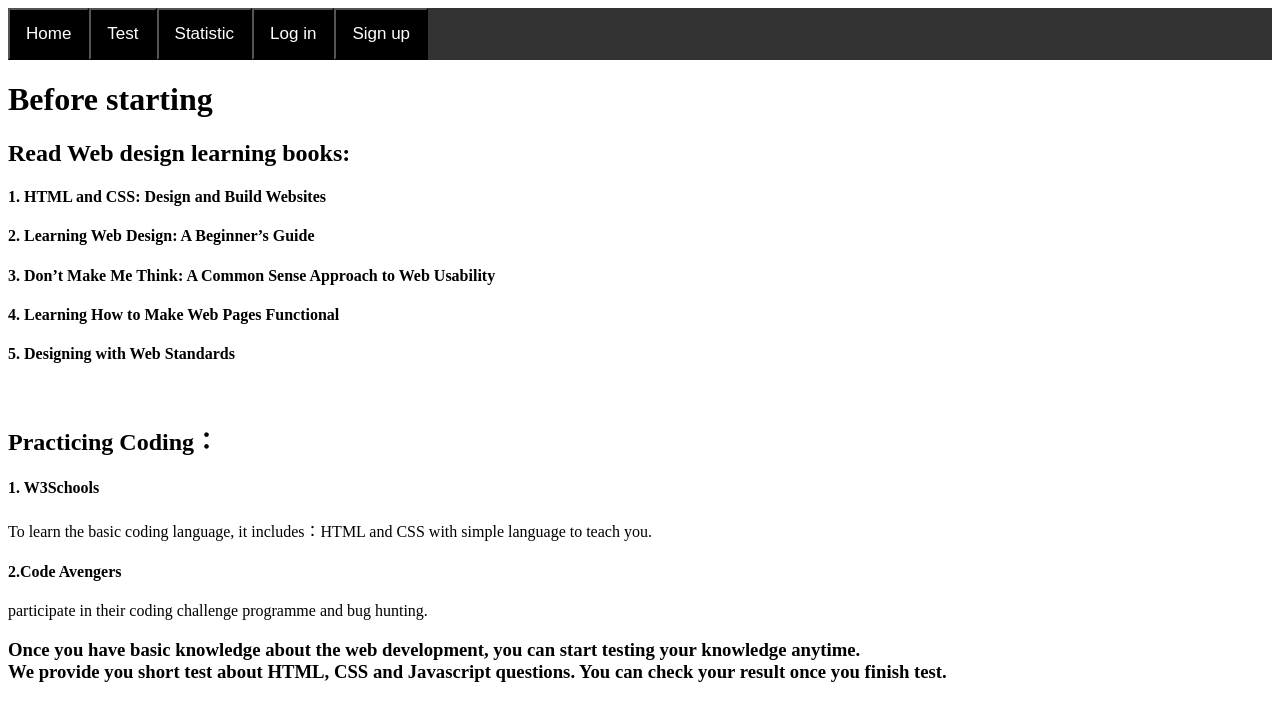
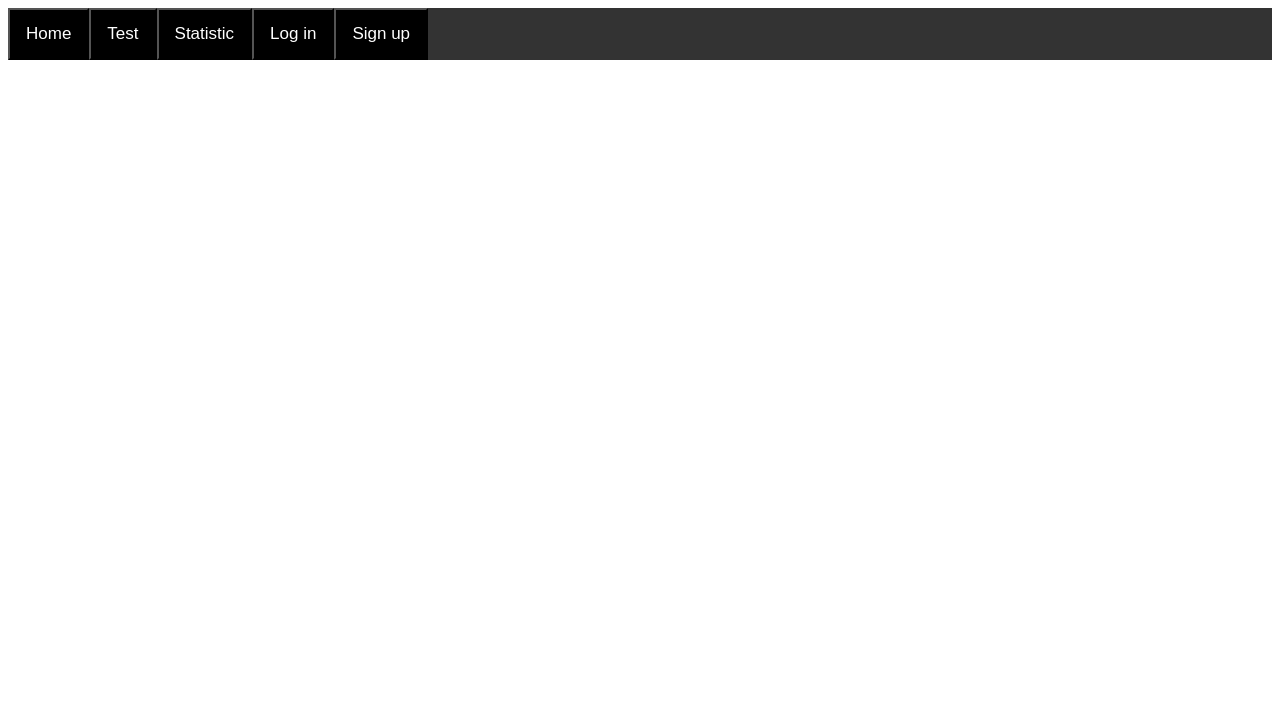
Before and after one commit to fwz7mmm/Group-Project, a Flask app: page /home in a window 1280 px wide. Shown: the top 721 px of the page. Run offline with Flask 2, Linux system fonts and the light colour scheme.

Commit message:
Revert "Merge branch 'master' of https://github.com/fwz7mmm/Group-Project"
This reverts commit 29f91efe0700434c91caece09fa47d8fd18c40ee, reversing
changes made to 61011412e908e97e1d36f46b4d86307ec4baed9e.

```diff
--- a/web/main/routes.py
+++ b/web/main/routes.py
@@ -1,6 +1,5 @@
 from flask import Flask,render_template, url_for,Blueprint
 from web import get_logger,bcrypt,db
-from flask_sqlalchemy import SQLAlchemy
 logger = get_logger(__name__)
 main = Blueprint('main', __name__)
 
--- a/web/templates/home.html
+++ b/web/templates/home.html
@@ -15,27 +15,7 @@
             <a href="{{url_for('auth.register')}}"><button class="navbut">Sign up</button></a>
         </div>
 
-        <div class='content'>
-            <h1>Before starting</h1>
-            <h2>Read Web design learning books: </h4>
-            <h4>1. HTML and CSS: Design and Build Websites</h4>
-            <h4>2. Learning Web Design: A Beginner’s Guide</h4>
-            <h4>3. Don’t Make Me Think: A Common Sense Approach to Web Usability</h4>
-            <h4>4. Learning How to Make Web Pages Functional</h4>
-            <h4>5. Designing with Web Standards</h4>
-
-            <br>
-            <h2>Practicing Coding：</h2>
-            <h4>1. W3Schools</h4>
-            <p>To learn the basic coding language, it includes：HTML and CSS with simple language to teach you.</p>
-            <h4>2.Code Avengers</h4>
-            <p>participate in their coding challenge programme and bug hunting.</p>
-
-            <h3>Once you have basic knowledge about the web development, you can start
-                testing your knowledge anytime.<br/>
-                We provide you short test about HTML, CSS and Javascript questions. You can
-                check your result once you finish test.
-            </h3>
+        <div>
             {% block content %}
 
                {% endblock %}
--- a/web/templates/login.html
+++ b/web/templates/login.html
@@ -1,4 +1,4 @@
-{% extends "home.html" %}
+
 
 {% block content %}
 <div id="log-page" class="log-page">
--- a/web/templates/register.html
+++ b/web/templates/register.html
@@ -1,5 +1,3 @@
-{% extends "home.html" %}
-
 {% block content %}
 <div id="register-page" class="register-page">
     <span onclick="closeRegister()" class="close" title="Close-page">&times;</span>
```
